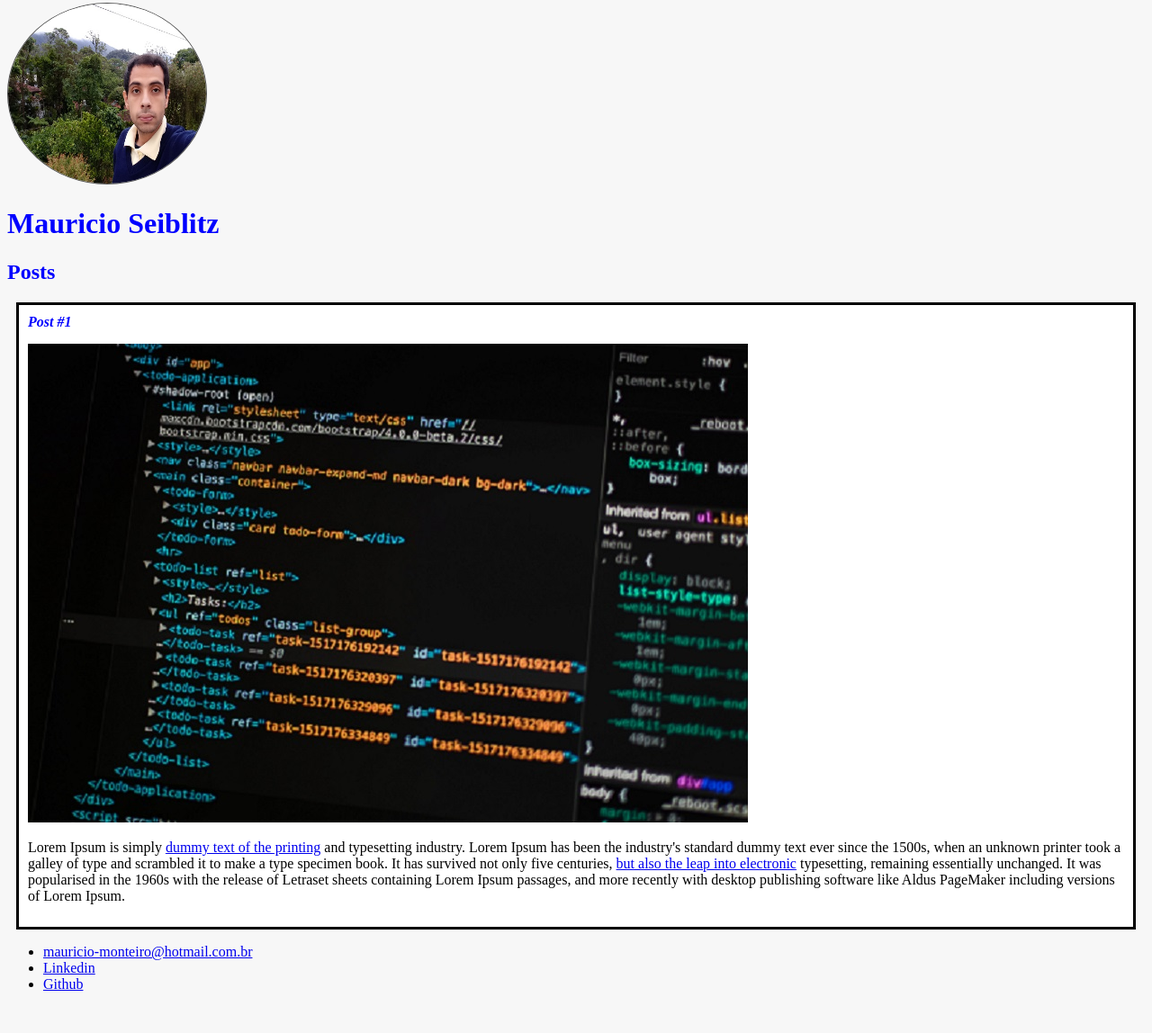
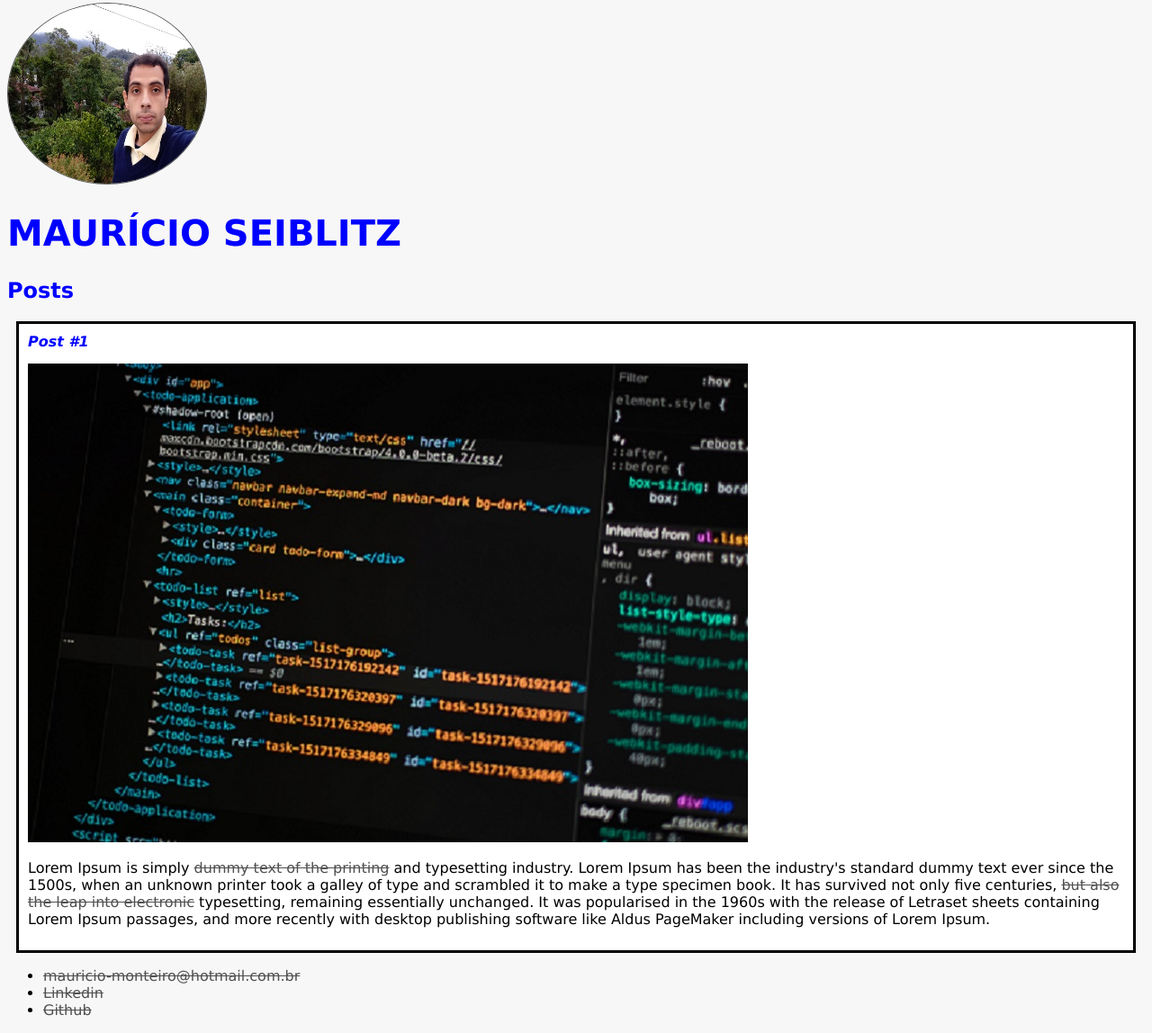
Before and after one commit to Mauricio3/mysite, a plain HTML site: page index.html in a window 1280 px wide. Shown: the part 5-1153 px from the top of the page at 90% size. Before the commit the page ends 1124 px from the top, so only its background shows below. Drawn offline with Linux system fonts and the light colour scheme.

Commit message:
Styling texts

```diff
--- a/index.html
+++ b/index.html
@@ -10,7 +10,7 @@
   <body>
     <header>
       <img src="eu.jpg" alt="Imagem de Mauricio Seiblitz" class="photo" />
-      <h1 id="title">Mauricio Seiblitz</h1>
+      <h1 id="title">Maurício Seiblitz</h1>
     </header>
     <section>
       <header>
--- a/style.css
+++ b/style.css
@@ -1,5 +1,6 @@
 body {
   background: #f7f7f7;
+  font-family: Verdana;
 }
 
 .photo {
@@ -13,6 +14,16 @@ body {
 .subtitle,
 .post_title {
   color: blue;
+}
+
+#title {
+  font-size: 40px;
+  text-transform: uppercase;
+}
+
+a {
+  text-decoration: line-through;
+  color: #505050;
 }
 
 .post_title {
```
